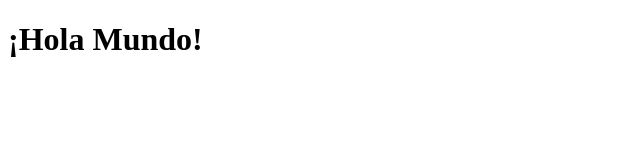
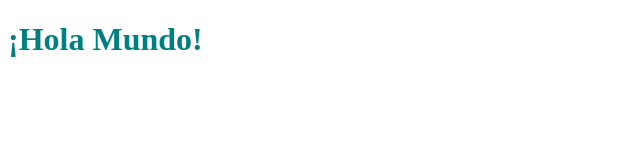
Before and after one commit to andreamateoss/test, a plain HTML site: page index.html in a window 1280 px wide. Shown: the whole page, without its empty margins (0-640 px from the left). Drawn offline with Linux system fonts and the light colour scheme.

Commit message:
Añado Css

```diff
--- /dev/null
+++ b/css/estilos.css
@@ -0,0 +1,2 @@
+h1{
+    color: teal;}
--- a/index.html
+++ b/index.html
@@ -5,6 +5,7 @@
     <meta name="viewport" content="width=device-width, initial-scale=1.0">
     <meta http-equiv="X-UA-Compatible" content="ie=edge">
     <title>Test GIT</title>
+    <link rel="stylesheet" href="./css/estilos.css">
 </head>
 <body>
     <h1>¡Hola Mundo!</h1>
```
